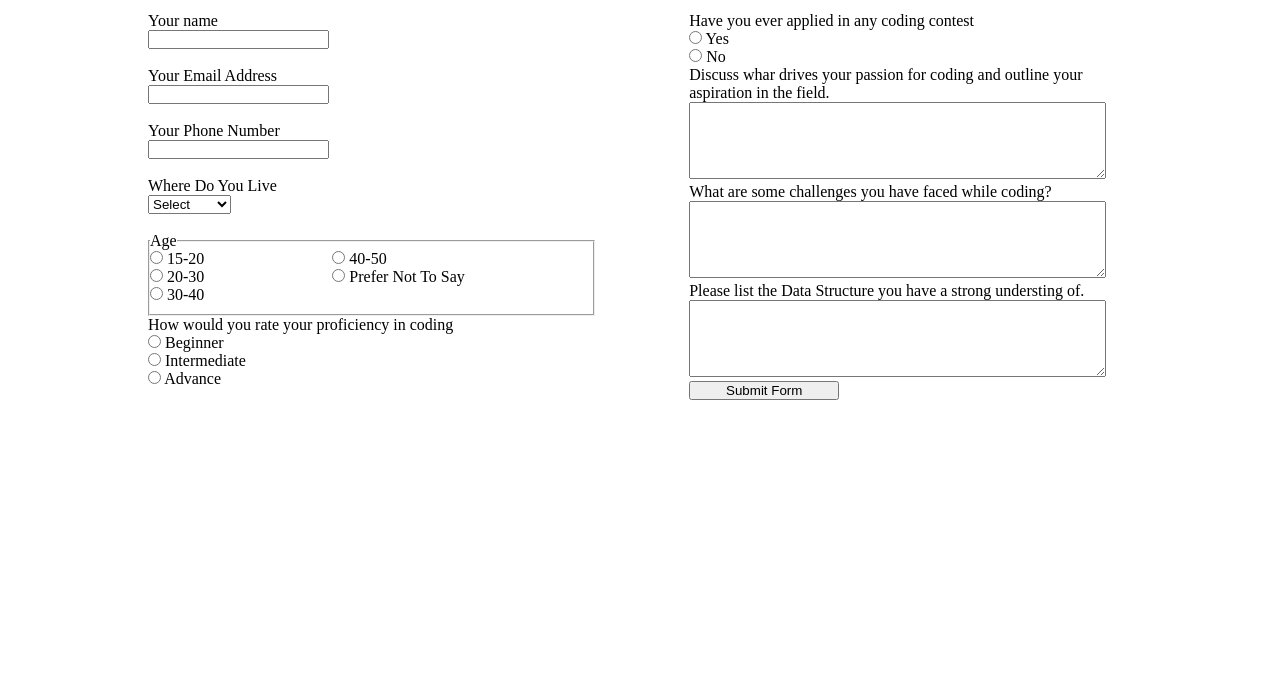
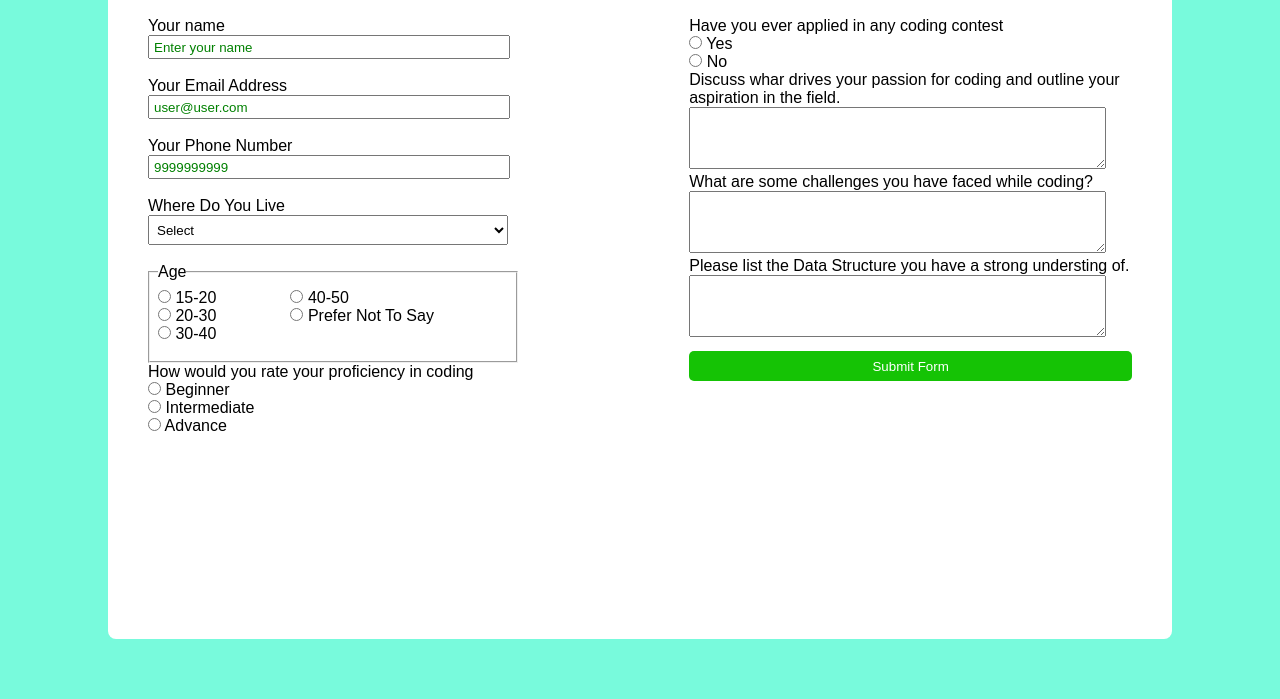
Before and after one commit to erkrishnapandit/survey-form, a plain HTML site: page index.html in a window 1280 px wide. Shown: the part 101-800 px from the top of the page. Drawn offline with Linux system fonts and the light colour scheme.

Commit message:
CSS Styling is added

```diff
--- a/index.html
+++ b/index.html
@@ -14,26 +14,26 @@
         <p id="para-one">Feel Free To Answer The Question Based On Your Own Experience And Opinion. If You Are Not
             Convinient In Answering Any Particular Question Please Skip It By Answering "No". Every Answer Would Be Very
             Appriciated. Thank You For Your Time. </p>
-        <form action="">
+        <form action=""  method="get">
             <div id="div-1">
                 <div>
                     <label for="name">Your name</label>
                     <br />
-                    <input type="text">
+                    <input class="text-input" type="text" placeholder="Enter your name">
                 </div>
                 <br />
 
                 <div>
-                    <label for="email">Your Email Address</label>
+                    <label for="email" >Your Email Address</label>
                     <br />
-                    <input type="email">
+                    <input class="text-input" type="email" placeholder="user@user.com">
                 </div>
                 <br />
 
                 <div>
                     <label for="phone">Your Phone Number</label>
                     <br />
-                    <input type="number">
+                    <input class="text-input" type="number" placeholder="9999999999">
                 </div>
                 <br />
 
@@ -41,8 +41,8 @@
                     <label for="address">Where Do You Live</label>
                     <br />
                     <select name="address" id="address">
-                        <option value="select">Select</option>
-                        <option value="delhi">Delhi</option>
+                        <option value="select" selected>Select</option>
+                        <option value="delhi" >Delhi</option>
                         <option value="mumbai">Mumbai</option>
                         <option value="hydrabad">Hydrabad</option>
                         <option value="pune">Pune</option>
@@ -115,22 +115,22 @@
                     <div>
                         <label for="coding">Discuss whar drives your passion for coding and outline your aspiration in the field.</label>
                         <br>
-                        <textarea name="coding" id="coding" rows="5" cols="50"></textarea>
+                        <textarea name="coding" id="coding" rows="4" cols="50"></textarea>
                     </div>
 
                     <div>
                         <label for="coding">What are some challenges you have faced while coding?</label>
                         <br>
-                        <textarea name="coding" id="coding" rows="5" cols="50"></textarea>
+                        <textarea name="coding" id="coding" rows="4" cols="50"></textarea>
                     </div>
 
                     <div>
                         <label for="coding">Please list the Data Structure you have a strong understing of.</label>
                         <br>
-                        <textarea name="coding" id="coding" rows="5" cols="50"></textarea>
+                        <textarea name="coding" id="coding" rows="4" cols="50"></textarea>
                     </div>
                 </div>
-                <button type="submit"> Submit Form</button>
+                <button id="submit-btn" type="submit"> Submit Form</button>
             </div>
         </form>
     </div>
--- a/style.css
+++ b/style.css
@@ -2,16 +2,26 @@
     margin: 0;
     padding: 0;
 }
+body{
+    background-color: rgb(120, 250, 220);
+    font-family: sans-serif;
+}
+
+p{
+    font-size: small;
+}
 .form-container{
-    /* border: 1px solid black; */
+    border: none;
+    border-radius: 8px;
+    padding: 20px;
     width: 80%;
-    height: 90vh;
+    height: 85vh;
     margin: auto;
-    margin-top: 30px;
+    margin-top: 20px;
+    background-color: white;
 }
 
 form{
-    /* border: 1px solid gray; */
     display: flex;
     flex-direction: row;
     flex-wrap: wrap;
@@ -19,29 +29,64 @@ form{
     margin: 20px;
 }
 
+input[type=text] {
+    width: 350px;
+    height: 12px;
+    padding: 4px;
+}
+
+input[type=email] {
+    width: 350px;
+    height: 12px;
+    padding: 4px;
+}
+
+input[type=number] {
+    width: 350px;
+    height: 12px;
+    padding: 4px;
+}
+
 #div-1{
-    /* border: 1px solid blue; */
     min-width: 45%;
     height: 70vh;
 }
 
 #div-2{
-    /* border: 1px solid blue; */
     width: 45%;
     height: 70vh;
 }
 
+select{
+    width: 360px;
+    height: 30px;
+    padding: 4px;
+}
+
 fieldset{
     display: flex;
+    flex-direction: column;
     flex-wrap: wrap;
-    flex-direction: column;
-    width: 100%;
+    width: 350px;
     height: 80px;
+    padding: 8px;
     justify-content: flex-start;
 }
 
 button{
-    width: 150px;
+    height: 30px;
+    width: 100%;
+    margin: 10px 0;
+    color: white;
+    background-color: rgb(21, 195, 5);
+    border-radius: 5px;
+    border: none;
+}
 
+::placeholder{
+    color: green;
+}
 
+::selection {
+    color: green;
 }
```
